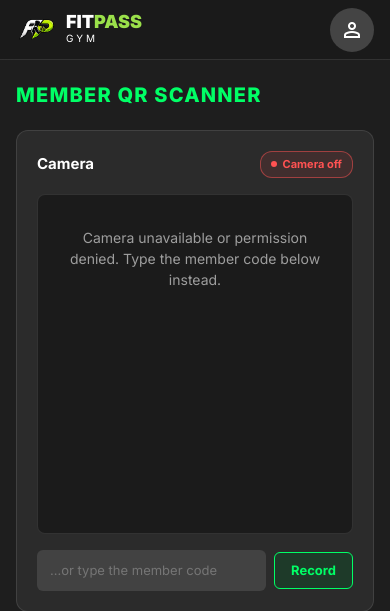
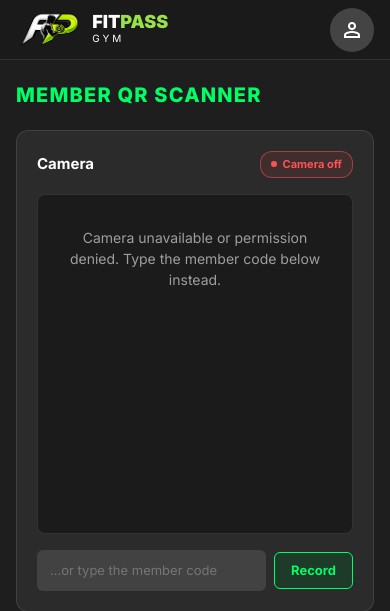
Before and after one commit to Ahronefabro/FITPASS, a Laravel app: page / in a window 390 px wide. Shown: the top 611 px of the page. Run offline with Laravel 12, Linux system fonts and the light colour scheme; some libraries are stand-ins or nearby versions.

Commit message:
Show the logo larger on the website
Sidebar 84px wide (was about 64), scanner top bar 52px tall on desktop
and 44px on phones (was 27), login 190px in a 260px circle (170 in 220
on phones). Each is sized on one side only so the logo keeps its own
140:93 shape, and the bars and sidebar keep their size.

Co-Authored-By: Claude Opus 5.5 <noreply@anthropic.com>

```diff
--- a/public/css/fitpass.css
+++ b/public/css/fitpass.css
@@ -32,7 +32,7 @@ h2 small { display: inline; margin-left: 6px; font-weight: 400; }
 .shell { display: flex; min-height: 100vh; background: linear-gradient(90deg, var(--chrome) 231px, var(--line) 231px 232px, transparent 232px); }
 .sidebar { position: sticky; top: 0; height: 100vh; overflow-y: auto; width: 232px; flex: none; background: var(--chrome); border-right: 1px solid var(--line); padding: 20px 14px; }
 .brand { display: flex; align-items: center; gap: 10px; margin: 0 4px 28px; }
-.brand img { width: 64px; height: 64px; object-fit: contain; }
+.brand img { flex: none; width: 84px; height: auto; aspect-ratio: 140 / 93; object-fit: contain; }
 .brand b { display: block; font-size: 24px; font-weight: 900; line-height: 1; }
 .brand em { font-style: normal; color: #9AE04A; }
 .brand small { color: #fff; font-size: 12px; letter-spacing: 4px; }
@@ -189,8 +189,8 @@ label input:focus, label select:focus { border-color: var(--green); }
 /* Login */
 .login { display: flex; min-height: 100vh; }
 .login-brand { position: relative; flex: 1; display: grid; place-items: center; padding: 48px 24px; background: radial-gradient(circle at 50% 45%, #2A2A2A, #1C1C1C); text-align: center; }
-.logo { display: grid; place-items: center; width: 230px; height: 230px; border-radius: 50%; animation: enter 1.1s ease-out both, glow 3.2s ease-in-out infinite alternate; }
-.logo img { display: block; width: 150px; animation: float 3.2s ease-in-out infinite alternate; }
+.logo { display: grid; place-items: center; width: 260px; height: 260px; border-radius: 50%; animation: enter 1.1s ease-out both, glow 3.2s ease-in-out infinite alternate; }
+.logo img { display: block; width: 190px; height: auto; animation: float 3.2s ease-in-out infinite alternate; }
 .wordmark { margin-top: 10px; animation: rise .6s ease-out .5s both; }
 .wordmark b { font-size: 28px; font-weight: 900; letter-spacing: 1px; }
 .wordmark em { font-style: normal; color: var(--green); }
@@ -214,6 +214,9 @@ label input:focus, label select:focus { border-color: var(--green); }
 /* Phones and small tablets */
 @media (max-width: 900px) {
     .login { flex-direction: column; }
+    /* Stacked above the form on phones: still larger than before, less tall. */
+    .logo { width: 220px; height: 220px; }
+    .logo img { width: 170px; }
     /* The sidebar becomes a drawer, opened from the menu button in the top bar. */
     .sidebar { position: fixed; left: 0; z-index: 40; box-shadow: 8px 0 32px rgba(0, 0, 0, .5); transform: translateX(-100%); transition: transform .22s ease; }
     .nav-open .sidebar { transform: none; }
@@ -442,7 +445,7 @@ td select { padding: 6px 10px; background: #1E1E1E; border: 1px solid var(--line
 }
 /* Standalone scanner page: a slim bar instead of the staff shell. */
 .scanner-bar .brand { margin: 0; }
-.scanner-bar .brand img { width: 40px; height: 40px; }
+.scanner-bar .brand img { width: auto; height: 52px; }
 .scanner-bar .brand b { font-size: 18px; }
 .scanner-bar .brand small { font-size: 10px; letter-spacing: 3px; }
 .scanner-bar .btn { display: inline-flex; align-items: center; gap: 6px; }
@@ -456,6 +459,7 @@ td select { padding: 6px 10px; background: #1E1E1E; border: 1px solid var(--line
     .scanner-bar { gap: 10px; padding: 0 16px; }
     .scanner-bar .today, .scanner-bar .user { display: none; }
     .scanner-bar .brand { margin-right: auto; }
+    .scanner-bar .brand img { height: 44px; }
     .scanner-page .scanner { height: 340px; }
 }
 
```
